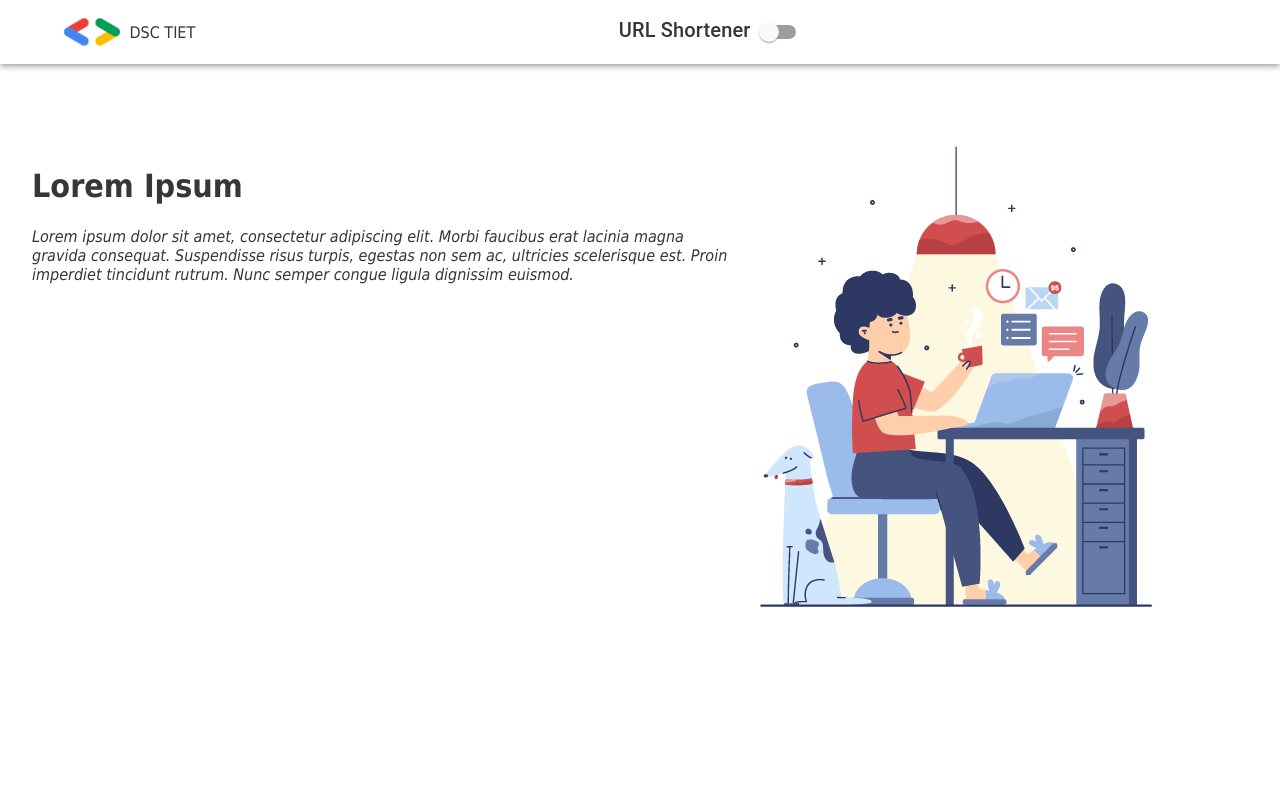
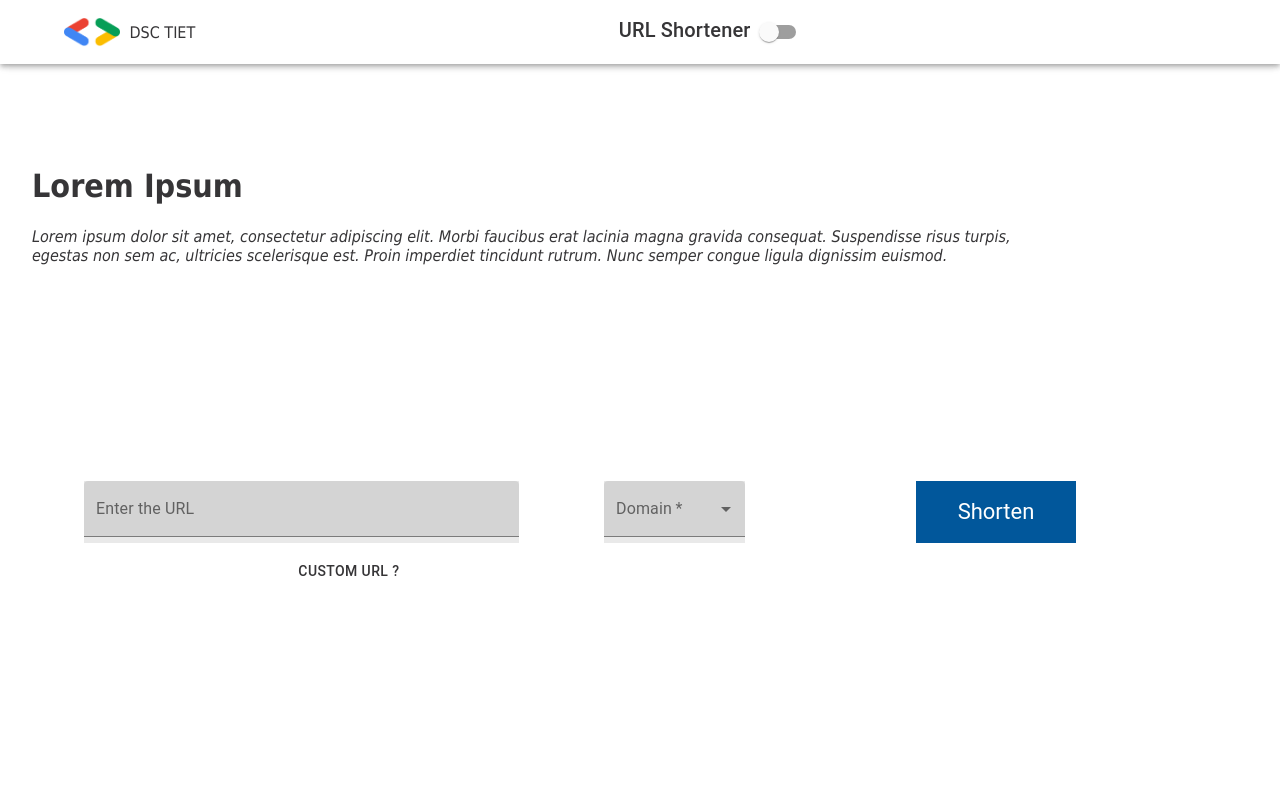
Before and after one commit to developer-student-club-thapar/urlShortner, a React (Create React App) app: page / in a window 1280 px wide. Shown: the top 800 px of the page. Built offline with nearby package versions, Linux system fonts and the light colour scheme; the HTML template or start-up script is replaced by a standard one.

Commit message:
fixed copy bugs

```diff
--- a/src/screens/Home.js
+++ b/src/screens/Home.js
@@ -1,6 +1,6 @@
 import React, { Component, Fragment } from 'react';
 import axios from 'axios';
-import { makeStyles } from '@material-ui/core/styles';
+//import { makeStyles } from '@material-ui/core/styles';
 import Snackbar from '@material-ui/core/Snackbar';
 import Alert from '@material-ui/lab/Alert';
 import Grid from '@material-ui/core/Grid';
@@ -16,11 +16,11 @@ import CropFreeIcon from '@material-ui/icons/CropFree';
 import Tooltip from '@material-ui/core/Tooltip';
 import Zoom from '@material-ui/core/Zoom';
 import Fade from '@material-ui/core/Fade';
-const illustration = require('../assets/images/illustration.png');
+//const illustration = require('../assets/images/illustration.png');
 var QRCode = require('qrcode.react');
 var validUrl = require('valid-url');
 
-const useStyles = makeStyles(theme => ({
+/*const useStyles = makeStyles(theme => ({
   root: {
     flexGrow: 1,
   },
@@ -33,7 +33,7 @@ const useStyles = makeStyles(theme => ({
     zIndex: theme.zIndex.drawer + 1,
     color: '#fff',
   },
-}));
+}));*/
 
 const keywords = [
   {
@@ -53,6 +53,7 @@ class HomeScreen extends Component {
     error: '',
     keyword: '',
     customUrl: '',
+
   };
 
   handleKeyword = event => {
@@ -67,19 +68,19 @@ class HomeScreen extends Component {
       shortUrl: '',
       customUrl: '',
       submitButton: false,
-      copyButton: false,
       cusUrlCheck: false,
       qrButton: false,
+      copied: false,
     });
     // console.log(event.target.value);
   };
-  handleCopy = event => {
+
+handleCopy = () => {
   this.setState({
-      copyAlert: true,
+    copied: true,
   });
 };
-
-  handleQr = event => {
+  handleQr = () => {
     this.setState({
       qrButton: true,
     });
@@ -98,13 +99,13 @@ class HomeScreen extends Component {
     });
   };
 
-  handleClose = (event, reason) => {
+  handleClose = (reason) => {
     if (reason === 'clickaway') {
       return;
     }
     this.setState({
       error: '',
-      copyAlert: false,
+      copied:false,
     });
   };
 
@@ -118,12 +119,12 @@ class HomeScreen extends Component {
 
     if (target === '') {
       this.setState({
-        error: 'Empty url passed. Provide a valid url!',
+        error: "URL can't be empty",
         submitButton: false,
       });
     } else if (!validUrl.isUri(target)) {
       this.setState({
-        error: 'This is not a valid url!',
+        error: 'Invalid URL!',
         submitButton: false,
       });
     } else {
@@ -166,7 +167,7 @@ class HomeScreen extends Component {
           for (var i = 0; i < data.length; i++) {
             if (data[i].address === this.state.customUrl) {
               this.setState({
-                error: 'Custom url already in use!',
+                error: 'URL already in use!',
                 submitButton: false,
               });
               flag = 0;
@@ -195,8 +196,8 @@ class HomeScreen extends Component {
 
   render() {
     const { qrButton } = this.state;
-    const { copyAlert } = this.state;
     const { error } = this.state;
+    const { copied } = this.state;
     const { submitButton } = this.state;
     const { cusUrlCheck } = this.state;
     return (
@@ -209,10 +210,10 @@ class HomeScreen extends Component {
               marginTop: '130px',
             }}
           >
-            <Grid item xs={7}>
+            <Grid item xs={10}>
               <h1>Lorem Ipsum</h1>
 
-              <em style={{ lineWrapping: 'true', fontWeight: '100' }}>
+              <em style={{  fontWeight: '100' }}>
                 Lorem ipsum dolor sit amet, consectetur adipiscing elit. Morbi
                 faucibus erat lacinia magna gravida consequat. Suspendisse risus
                 turpis, egestas non sem ac, ultricies scelerisque est. Proin
@@ -220,17 +221,7 @@ class HomeScreen extends Component {
                 euismod.
               </em>
             </Grid>
-            <Grid item>
-              <img
-                src={illustration}
-                className={useStyles.illustration}
-                alt="illustration"
-                id="illustration"
-                onClick={() => {
-                  window.open('https://dsctiet.tech/');
-                }}
-              />
-            </Grid>
+            <Grid item xs />
           </Grid>
         </Container>
         <Container fixed>
@@ -322,6 +313,7 @@ class HomeScreen extends Component {
 
             <Grid item xs />
           </Grid>
+
           {error && (
             <Snackbar
               open={error}
@@ -364,11 +356,10 @@ class HomeScreen extends Component {
                     inputStyle="Short url"
                     value={this.state.shortUrl}
                   />
-                  <CopyToClipboard text={this.state.shortUrl}>
-                    <Tooltip title="Copy" TransitionProps={{ timeout: 600 }}>
+                  <CopyToClipboard text={this.state.shortUrl} onChange={this.handleCopy}>
+                  <Tooltip title="Copy" TransitionProps={{ timeout: 600 }} onClick = {this.handleCopy}>
                       <FileCopyOutlinedIcon
                         fontSize="medium"
-                        onClick={this.handleCopy}
                         style={{
                           position: 'absolute',
                           elevation: 0,
@@ -381,9 +372,9 @@ class HomeScreen extends Component {
                       />
                     </Tooltip>
                     </CopyToClipboard>
-                  {copyAlert && (
+                    {copied && (
                   <Snackbar
-                      open={copyAlert}
+                    open={copied}
                    TransitionComponent={Zoom}
               anchorOrigin={{
                 vertical: 'bottom',
@@ -393,14 +384,15 @@ class HomeScreen extends Component {
               onClose={this.handleClose}
             >
               <Alert
+                onClose={this.handleClose}
+                severity="info"
                 variant="filled"
-                        severity="info"
-                        onClose={this.handleClose}
               >
                 Copied to Clipboard !
               </Alert>
             </Snackbar>
           )}
+
                   <Tooltip title="Get QR" TransitionProps={{ timeout: 600 }}>
                     <CropFreeIcon
                       fontSize="medium"
```
Lines whose indentation alone changed are shown as unchanged.
